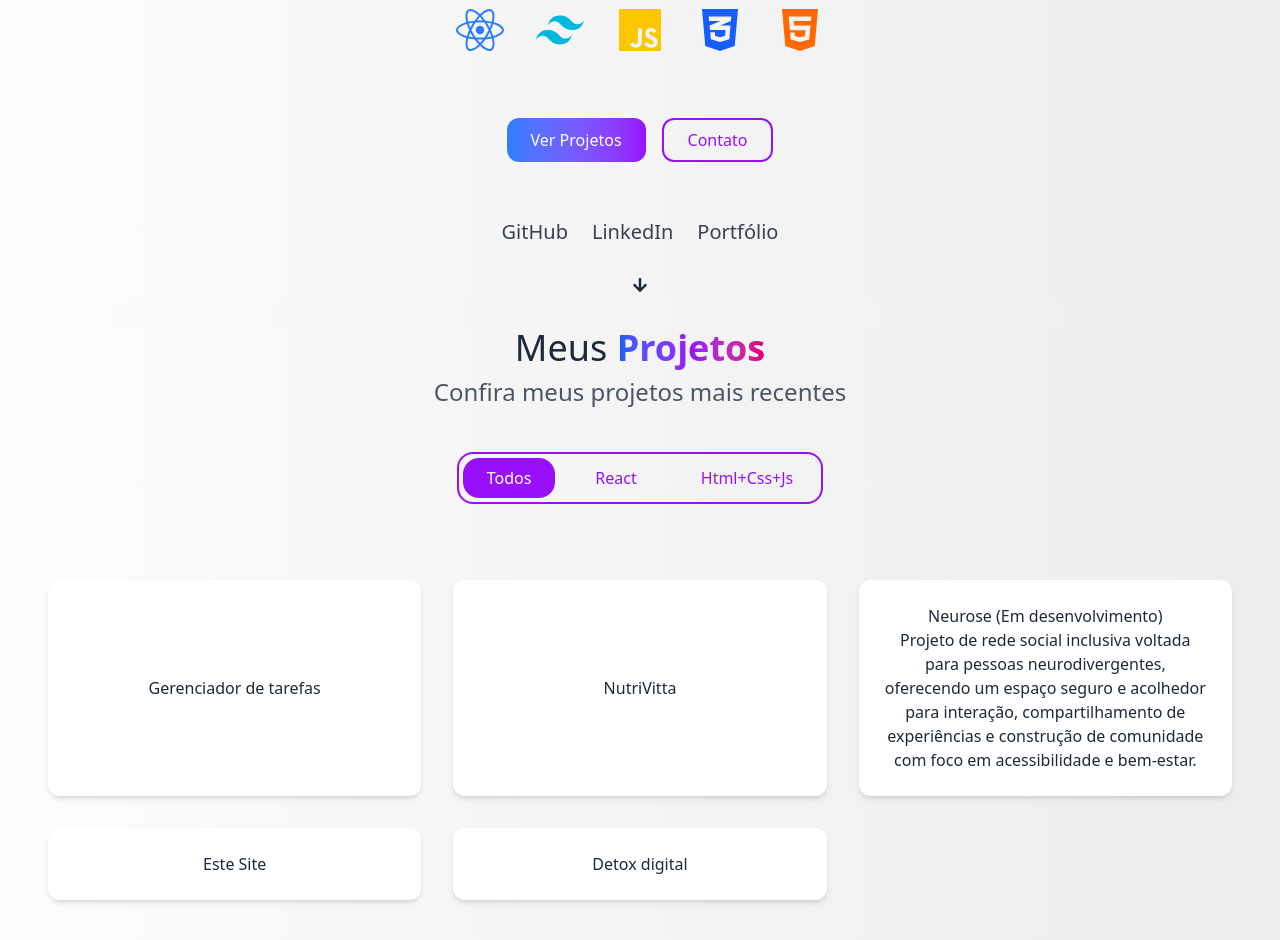
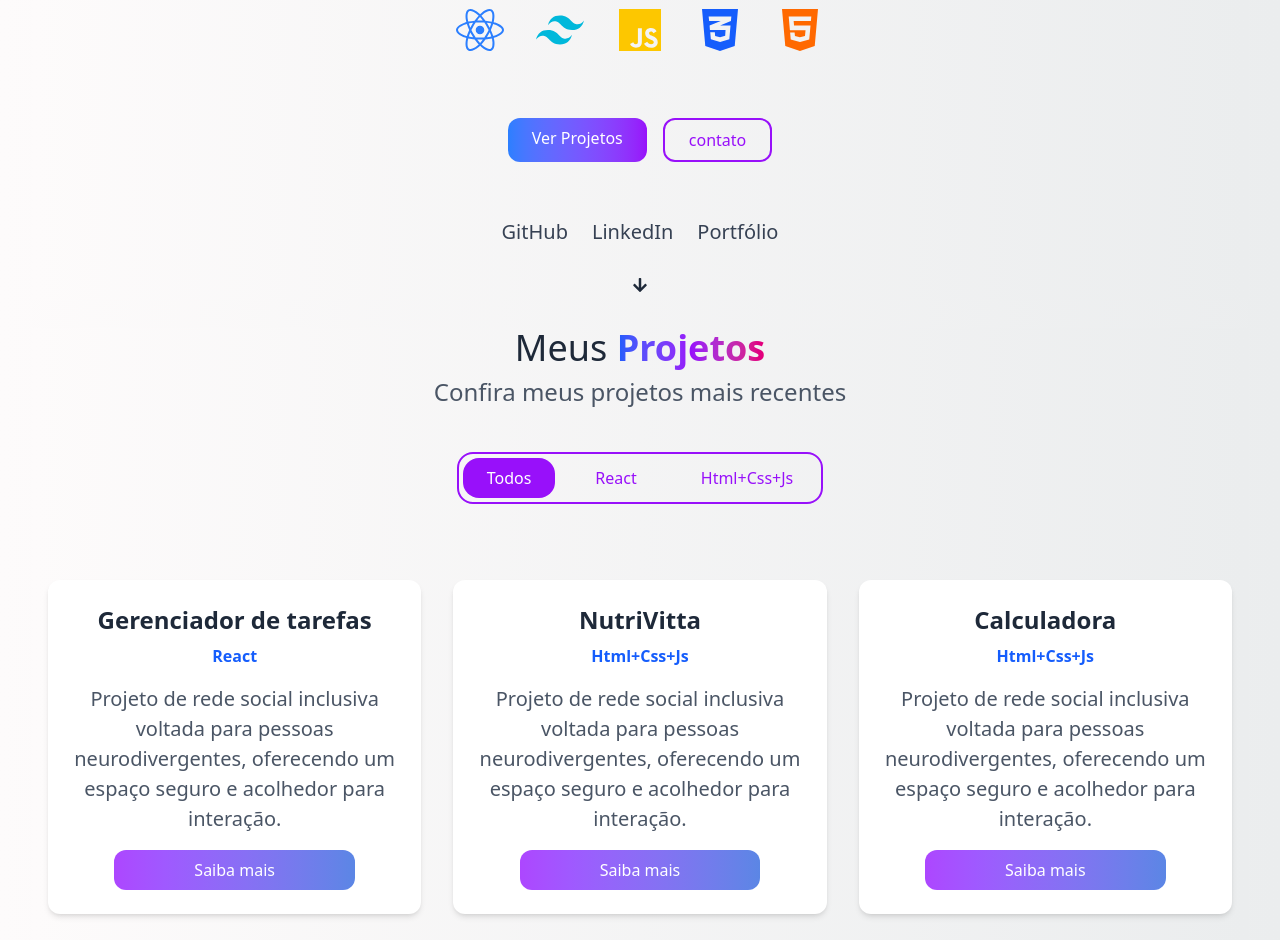
Before and after one commit to OtavioAugustodaRoza/MyPortifolio, a React (Vite) app: page / in a window 1280 px wide. Shown: the part 532-1472 px from the top of the page. Built offline with nearby package versions, Linux system fonts and the light colour scheme.

Commit message:
feat: add trasitions in elements and add new function 'Link'

```diff
--- a/package.json
+++ b/package.json
@@ -14,7 +14,8 @@
     "framer-motion": "^12.23.24",
     "react": "^19.1.1",
     "react-dom": "^19.1.1",
-    "react-icons": "^5.5.0"
+    "react-icons": "^5.5.0",
+    "react-scroll": "^1.9.3"
   },
   "devDependencies": {
     "@eslint/js": "^9.36.0",
--- a/src/components/MyProjects.jsx
+++ b/src/components/MyProjects.jsx
@@ -3,18 +3,60 @@ import { useState } from 'react'
 function MyProjects() {
   const [filtro, setFiltro] = useState('Todos')
   const projetos = [
-    { id: 1, nome: 'Gerenciador de tarefas', tipo: 'React' },
-    { id: 2, nome: 'NutriVitta', tipo: 'Html+Css+Js' },
+    {
+      id: 1,
+      nome: 'Gerenciador de tarefas',
+      tipo: 'React',
+      descricao:
+        'Projeto de rede social inclusiva voltada para pessoas neurodivergentes, oferecendo um espaço seguro e acolhedor para interação. ',
+      link: 'curso-react-ashy-xi.vercel.app',
+    },
+    {
+      id: 2,
+      nome: 'NutriVitta',
+      tipo: 'Html+Css+Js',
+      descricao:
+        'Projeto de rede social inclusiva voltada para pessoas neurodivergentes, oferecendo um espaço seguro e acolhedor para interação. ',
+      link: 'new-pi-2k25.vercel.app',
+    },
+    {
+      id: 6,
+      nome: 'Calculadora',
+      tipo: 'Html+Css+Js',
+      descricao:
+        'Projeto de rede social inclusiva voltada para pessoas neurodivergentes, oferecendo um espaço seguro e acolhedor para interação. ',
+      link: 'otavioaugustodaroza.github.io/calculadora/',
+    },
     {
       id: 3,
-      nome: 'Neurose (Em desenvolvimento)',
+      nome: (
+        <>
+          <span className="bg-gradient-to-r from-blue-600 via-purple-600 to-pink-600 bg-clip-text text-transparent font-bold">
+            (Em desenvolvimento)
+          </span>
+        </>
+      ),
       descricao:
-        'Projeto de rede social inclusiva voltada para pessoas neurodivergentes, oferecendo um espaço seguro e acolhedor para interação, compartilhamento de experiências e construção de comunidade com foco em acessibilidade e bem-estar. ',
-    image:'url vou fazer depois to cansadão',
+        'Projeto de rede social inclusiva voltada para pessoas neurodivergentes, oferecendo um espaço seguro e acolhedor para interação. ',
+      link: 'ainda não temos',
       tipo: 'React',
     },
-    { id: 4, nome: 'Este Site', tipo: 'React' },
-    { id: 5, nome: 'Detox digital', tipo: 'Html+Css+Js' },
+    {
+      id: 4,
+      nome: 'Este Site',
+      tipo: 'React',
+      descricao:
+        'Projeto de rede social inclusiva voltada para pessoas neurodivergentes, oferecendo um espaço seguro e acolhedor para interação. ',
+      link: 'my-portifolio-iota-inky.vercel.app/',
+    },
+    {
+      id: 5,
+      nome: 'Detox digital',
+      tipo: 'Html+Css+Js',
+      descricao:
+        'Projeto de rede social inclusiva voltada para pessoas neurodivergentes, oferecendo um espaço seguro e acolhedor para interação. ',
+      link: 'rafagameplays.github.io/site-de-telas-finalizado/questionario.html',
+    },
   ]
 
   const projetosFiltrados = projetos.filter((pro) => {
@@ -23,20 +65,17 @@ function MyProjects() {
   })
 
   return (
-    <section
-      className="min-h-screen w-full flex flex-col gap-11 items-center mt-7 bg-gradient-to-r from-[#FDFBFB] to-[#EBEDEE]"
-      id="projects"
-    >
+    <section className="min-h-screen w-full flex flex-col gap-11 items-center mt-7 bg-gradient-to-r from-[#FDFBFB] to-[#EBEDEE]">
       <div>
-        <h1 className="text-4xl font-medium">
+        <h1 className="text-4xl font-medium" id="projects">
           Meus{' '}
           <span className="bg-gradient-to-r from-blue-600 via-purple-600 to-pink-600 bg-clip-text text-transparent font-semibold">
             Projetos
           </span>
         </h1>
-        <p className="text-gray-600 text-2xl mt-2">
+        <h2 className="text-gray-600 text-2xl mt-2">
           Confira meus projetos mais recentes
-        </p>
+        </h2>
       </div>
 
       <div className="flex gap-4 rounded-2xl border-2 border-purple-600 p-1 text-purple-600">
@@ -47,7 +86,7 @@ function MyProjects() {
             className={`px-6 py-2 rounded-2xl font-medium transition-colors duration-300 ${
               filtro === item
                 ? 'bg-purple-600 text-white'
-                : 'bg-transparent hover:bg-purple-100'
+                : 'bg-transparent hover:bg-purple-200'
             }`}
           >
             {item}
@@ -59,11 +98,22 @@ function MyProjects() {
         {projetosFiltrados.map((pro) => (
           <div
             key={pro.id}
-            className="bg-white rounded-xl shadow-md p-6 flex flex-col justify-center items-center"
+            className="bg-white rounded-xl shadow-md p-6 flex flex-col justify-center items-center transition-transform duration-500 hover:scale-110"
           >
-            {pro.nome}
-
-            <p>{pro.descricao}</p>
+            <div className="flex flex-col gap-4 justify-center items-center">
+              <div className="flex flex-col gap-2 justify-center items-center">
+                <h3 className="text-2xl font-bold">{pro.nome}</h3>
+                <h4 className="font-semibold text-blue-600">{pro.tipo}</h4>
+              </div>
+              <p className="text-gray-600 text-[20px]">{pro.descricao}</p>
+              <a
+                href={'https://' + pro.link}
+                target="_blank"
+                className="px-20 py-2 bg-gradient-to-r from-purple-500 to-[#5B86E5] text-white rounded-xl hover:opacity-90 transition-all"
+              >
+                Saiba mais
+              </a>
+            </div>
           </div>
         ))}
       </div>
--- a/src/components/Whoisme.jsx
+++ b/src/components/Whoisme.jsx
@@ -2,9 +2,9 @@ import { FaReact, FaHtml5, FaCss3Alt, FaJs, FaArrowDown } from 'react-icons/fa'
 import { SiTailwindcss } from 'react-icons/si'
 import { motion } from 'framer-motion'
 import foto from '../assets/otavioP.jpeg'
+import { Link } from 'react-scroll'
 
 function Whoisme() {
-
   return (
     <section className="min-h-screen w-full flex flex-col items-center justify-center px-6 bg-gradient-to-r from-[#FDFBFB] to-[#EBEDEE] text-gray-800">
       <div className="flex flex-col items-center justify-center gap-8 text-center">
@@ -41,7 +41,9 @@ function Whoisme() {
           viewport={{ once: true, amount: 0.5 }}
           transition={{ duration: 1, delay: 0.4 }}
         >
-          <h1 className="text-4xl font-bold transition-all duration-1000 hover:bg-gradient-to-r hover:from-blue-600 hover:via-purple-600 hover:to-pink-600 hover:text-transparent hover:bg-clip-text">Desenvolvedor Front-End</h1>
+          <h1 className="text-4xl font-bold transition-all duration-1000 hover:bg-gradient-to-r hover:from-blue-600 hover:via-purple-600 hover:to-pink-600 hover:text-transparent hover:bg-clip-text">
+            Desenvolvedor Front-End
+          </h1>
           <p className="text-2xl mt-2 text-gray-500">
             Sou um desenvolvedor front-end em treinamento, dedicado a aprender e
             aprimorar minhas habilidades em criação de interfaces modernas e
@@ -77,12 +79,21 @@ function Whoisme() {
           viewport={{ once: true, amount: 0.5 }}
           transition={{ duration: 1, delay: 0.8 }}
         >
-          <button className="px-6 py-2 bg-gradient-to-r from-blue-500 to-purple-600 text-white rounded-xl hover:opacity-90 transition-all">
+          <Link
+            to="projects"
+            smooth={true}
+            duration={800}
+            className="px-6 py-2 bg-gradient-to-r from-blue-500 to-purple-600 text-white rounded-xl hover:opacity-90 transition-all cursor-pointer"
+          >
             Ver Projetos
-          </button>
-          <button className="px-6 py-2 border-2 border-purple-600 text-purple-600 rounded-xl hover:bg-purple-600 hover:text-white transition-all">
-            Contato
-          </button>
+          </Link>
+          <Link
+            to="contato"
+            smooth={true}
+            duration={800}
+            className="px-6 py-2 border-2 border-purple-600 text-purple-600 rounded-xl hover:bg-purple-600 hover:text-white transition-all">
+            contato
+          </Link>
         </motion.div>
 
         <motion.div
@@ -93,7 +104,7 @@ function Whoisme() {
           transition={{ duration: 1, delay: 1 }}
         >
           <a
-            href="#"
+            href="https://github.com/OtavioAugustodaRoza"
             className="text-xl text-gray-700 hover:text-blue-600 transition-colors"
           >
             GitHub
--- a/src/index.css
+++ b/src/index.css
@@ -1,8 +1,5 @@
 @import "tailwindcss";
 
-main {
-  height: 100%;
-}
 @keyframes float {
   0%, 100% {
     transform: translateY(0);
```
Also changed, not shown: src/App.jsx (+3 -5 lines), 1 other file (tests, documents, lock files or other folders).
